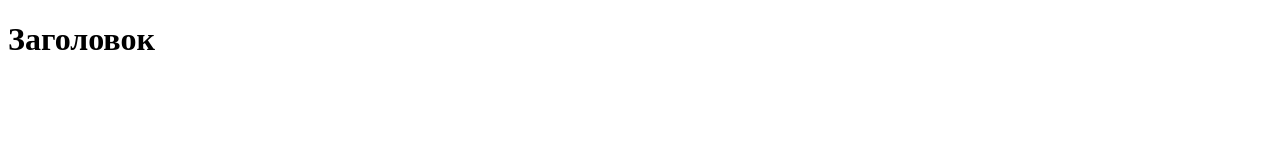
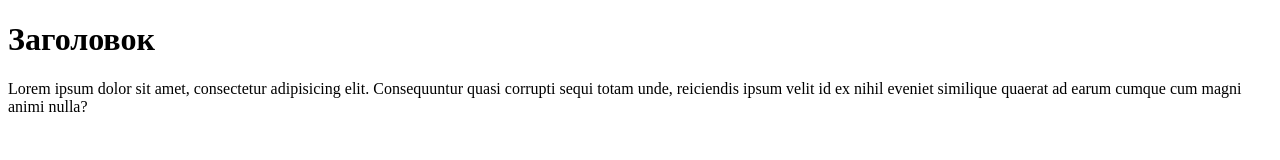
Before and after one commit to Adcku/project, a plain HTML site: page index.html in a window 1280 px wide. Drawn offline with Linux system fonts and the light colour scheme.

Commit message:
добавили текст

```diff
--- a/index.html
+++ b/index.html
@@ -10,5 +10,10 @@
 
     <h1>Заголовок</h1>
 
+    <p>Lorem ipsum dolor sit amet, consectetur adipisicing elit.
+        Consequuntur quasi corrupti sequi totam unde, reiciendis
+        ipsum velit id ex nihil eveniet similique quaerat ad earum cumque
+        cum magni animi nulla?</p>
+
 </body>
 </html>
```
